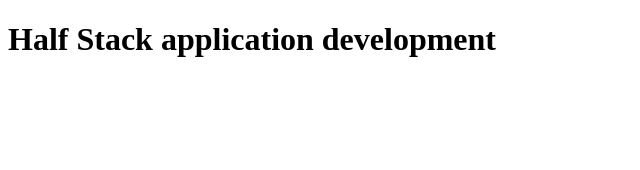
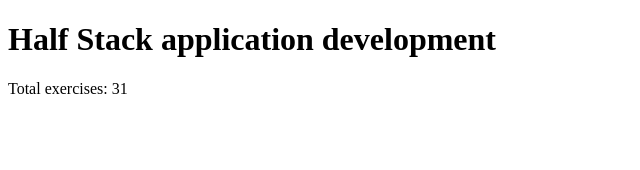
Before and after one commit to IsiNavarro/Full-Stack-Open_University-of-Helsinki, a React (Vite) app in the folder Part1 - React/course-information/: page / in a window 1280 px wide. Shown: the top 170 px of the page, without its empty margins (0-640 px from the left). Built offline with nearby package versions, Linux system fonts and the light colour scheme.

Commit message:
Update Total. forEach loop

```diff
--- a/Part1 - React/course-information/src/Total.jsx
+++ b/Part1 - React/course-information/src/Total.jsx
@@ -1,5 +1,11 @@
-const Total = (promts) => {
-    return <>
-    </>
+const Total = (props) => {
+    console.log(props.parts)
+
+    let totalExercises = 0
+
+    props.parts.forEach(part => {
+        totalExercises += part.exercises
+    })
+    return <p>Total exercises: {totalExercises}</p>
 }
 export default Total
```
